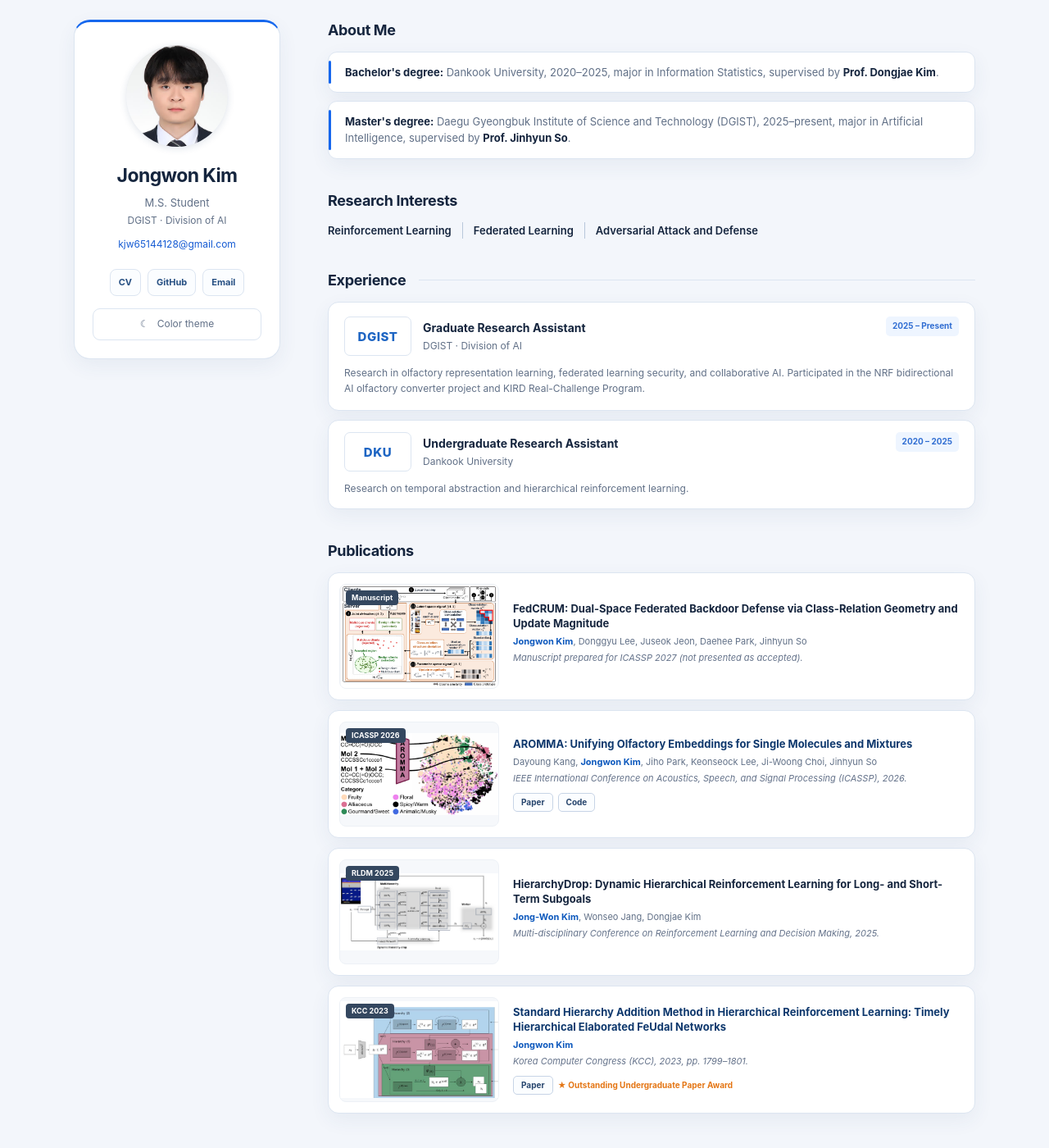
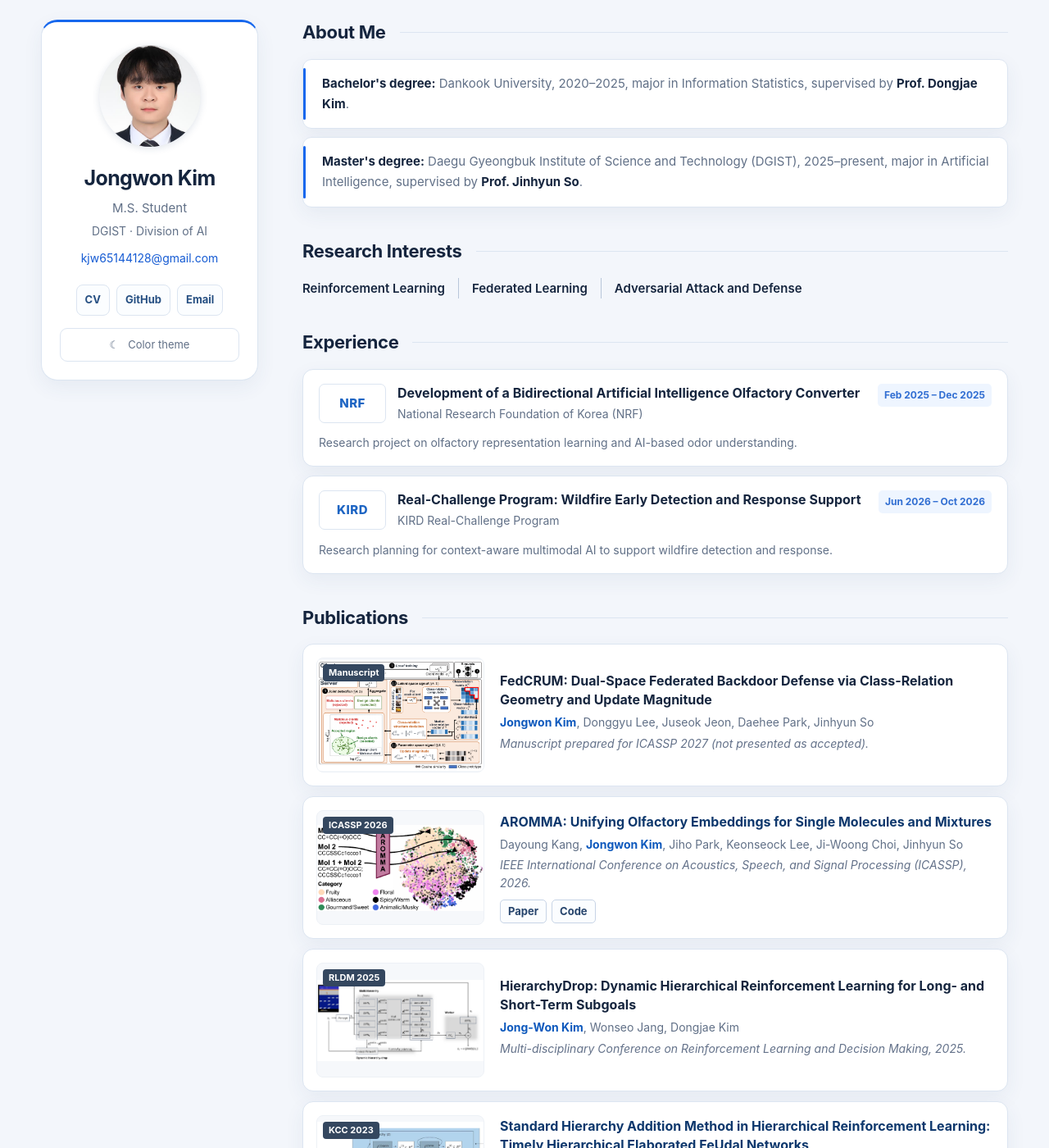
Before and after one commit to Jong-w/Jong-w.github.io, a Jekyll site: the page built from index.md, in a window 1280 px wide and 1400 px high. Shown: the whole window at 82% size. Built offline with Jekyll 4.4.1, drawn with Linux system fonts in a browser that asks for light colours; some of the changed text lies outside the part shown.

Commit message:
Add files via upload

```diff
--- a/_layouts/homepage.html
+++ b/_layouts/homepage.html
@@ -26,26 +26,29 @@
     </aside>
     <main class="main-content">
       <section class="section about" id="about">
-        <h2>About Me</h2>
+        <h2 class="heading-rule">About Me</h2>
         <div class="education-cards">
           <div class="info-card"><strong>Bachelor's degree:</strong> Dankook University, 2020–2025, major in Information Statistics, supervised by <strong>Prof. Dongjae Kim</strong>.</div>
           <div class="info-card"><strong>Master's degree:</strong> Daegu Gyeongbuk Institute of Science and Technology (DGIST), 2025–present, major in Artificial Intelligence, supervised by <strong>Prof. Jinhyun So</strong>.</div>
         </div>
       </section>
       <section class="section interests" id="interests">
-        <h2>Research Interests</h2>
+        <h2 class="heading-rule">Research Interests</h2>
         <div class="interest-list"><span>Reinforcement Learning</span><span>Federated Learning</span><span>Adversarial Attack and Defense</span></div>
       </section>
       <section class="section experience" id="experience">
         <h2 class="heading-rule">Experience</h2>
         <div class="experience-card">
-          <div class="experience-header"><div class="experience-icon">DGIST</div><div><h3>Graduate Research Assistant</h3><p>DGIST · Division of AI</p></div><span class="date-pill">2025 – Present</span></div>
-          <p>Research in olfactory representation learning, federated learning security, and collaborative AI. Participated in the NRF bidirectional AI olfactory converter project and KIRD Real-Challenge Program.</p>
+          <div class="experience-header"><div class="experience-icon">NRF</div><div><h3>Development of a Bidirectional Artificial Intelligence Olfactory Converter</h3><p>National Research Foundation of Korea (NRF)</p></div><span class="date-pill">Feb 2025 – Dec 2025</span></div>
+          <p>Research project on olfactory representation learning and AI-based odor understanding.</p>
         </div>
-        <div class="experience-card compact"><div class="experience-header"><div class="experience-icon">DKU</div><div><h3>Undergraduate Research Assistant</h3><p>Dankook University</p></div><span class="date-pill">2020 – 2025</span></div><p>Research on temporal abstraction and hierarchical reinforcement learning.</p></div>
+        <div class="experience-card">
+          <div class="experience-header"><div class="experience-icon">KIRD</div><div><h3>Real-Challenge Program: Wildfire Early Detection and Response Support</h3><p>KIRD Real-Challenge Program</p></div><span class="date-pill">Jun 2026 – Oct 2026</span></div>
+          <p>Research planning for context-aware multimodal AI to support wildfire detection and response.</p>
+        </div>
       </section>
       <section class="section publications" id="publications">
-        <h2>Publications</h2>
+        <h2 class="heading-rule">Publications</h2>
         <div class="paper-list">
           {% for paper in site.data.publications.main %}
           <article class="paper-card">
@@ -70,7 +73,7 @@
       <section class="section more" id="more">
         <h2 class="heading-rule">More</h2>
         <div class="more-grid">
-          <div class="small-card"><h3>Teaching</h3><p>Teaching Assistant, Introduction to Programming, DGIST · 2026–Present</p></div>
+          <div class="small-card"><h3>Teaching</h3><p>Teaching Assistant, Introduction to Programming, DGIST · Feb 2026 – Jun 2026</p></div>
           <div class="small-card"><h3>Awards</h3><p>Outstanding Undergraduate Paper Award · Korea Computer Congress 2023</p></div>
         </div>
       </section>
--- a/assets/css/custom.css
+++ b/assets/css/custom.css
@@ -10,3 +10,26 @@ body.dark{--bg:#121c2c;--surface:#1c2b40;--text:#e9f1ff;--muted:#afbed1;--line:#
 @media(max-width:900px){.site-shell{grid-template-columns:210px minmax(0,1fr);gap:30px}.paper-card{grid-template-columns:150px minmax(0,1fr)}.paper-image{height:115px}.experience-icon{width:60px;min-width:60px}}
 @media(max-width:680px){.site-shell{display:block;width:min(620px,calc(100% - 28px));margin:15px auto 40px}.sidebar{position:static;margin-bottom:26px}.profile-card{padding:20px}.portrait-ring{width:100px;height:100px}.section{margin-bottom:30px}.paper-card{grid-template-columns:125px minmax(0,1fr);gap:12px}.paper-image{height:100px}.date-pill{font-size:9px}}
 @media(max-width:440px){.paper-card{grid-template-columns:1fr}.paper-image{height:170px}.paper-content h3{font-size:14px}.more-grid{grid-template-columns:1fr}.experience-header{flex-wrap:wrap}.date-pill{margin-left:0}.interest-list{row-gap:8px}}
+
+/* v2: accessible typography and section-heading dividers */
+body{font-size:16px;line-height:1.65}
+.site-shell{width:min(1180px,calc(100% - 48px));grid-template-columns:265px minmax(0,1fr);gap:54px}
+.profile-card h1{font-size:25px}.role{font-size:15px}.affiliation,.email{font-size:14px}
+.socials a,.theme-toggle{font-size:13px}
+.section h2{font-size:22px;margin-bottom:17px}
+.section h2.heading-rule{display:flex;align-items:center;gap:17px}
+.section h2.heading-rule::after{content:"";display:block;flex:1;min-width:24px;height:1px;background:var(--line)}
+.info-card{font-size:15px;padding:17px 20px 17px 23px}
+.interest-list{font-size:15px;line-height:1.7}.interest-list span{padding:0 16px}
+.experience-header h3{font-size:16px;line-height:1.45}.experience-header p{font-size:14px}
+.experience-card>p{font-size:14px}.date-pill{font-size:12px}
+.paper-card{grid-template-columns:205px minmax(0,1fr);gap:19px;padding:16px}
+.paper-image{height:140px}.paper-tag{font-size:11px}
+.paper-content h3{font-size:16px;line-height:1.45}
+.paper-authors,.paper-venue{font-size:14px;line-height:1.55}
+.paper-actions a,.paper-award{font-size:13px}
+.small-card h3{font-size:16px}.small-card p{font-size:14px}
+footer{font-size:12px}
+@media(max-width:900px){.site-shell{grid-template-columns:215px minmax(0,1fr);gap:30px}.paper-card{grid-template-columns:160px minmax(0,1fr)}.paper-image{height:120px}}
+@media(max-width:680px){.site-shell{display:block;width:min(620px,calc(100% - 28px))}.paper-card{grid-template-columns:140px minmax(0,1fr)}.paper-image{height:110px}}
+@media(max-width:440px){.paper-card{grid-template-columns:1fr}.paper-image{height:175px}.interest-list span{padding:0 10px}.date-pill{white-space:normal}}
```
Also changed, not shown: preview.html (added, +141 -0 lines), README.md.
